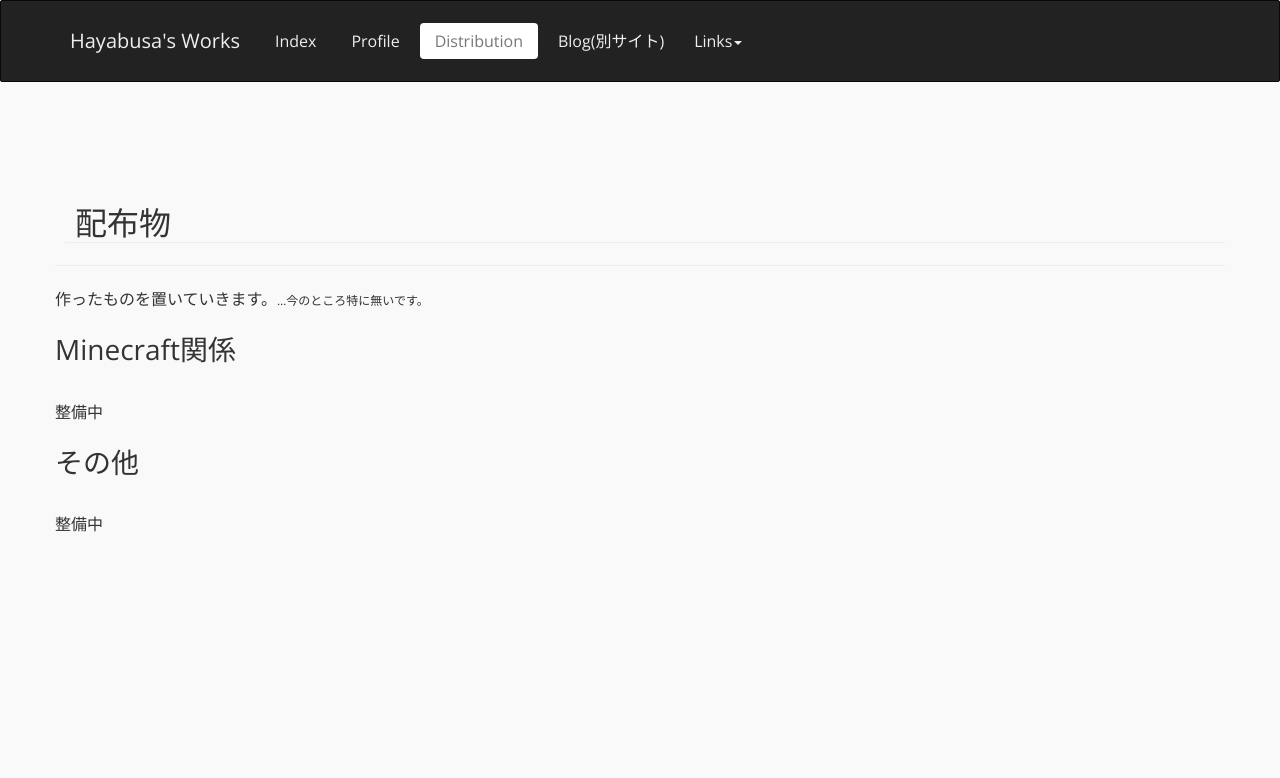
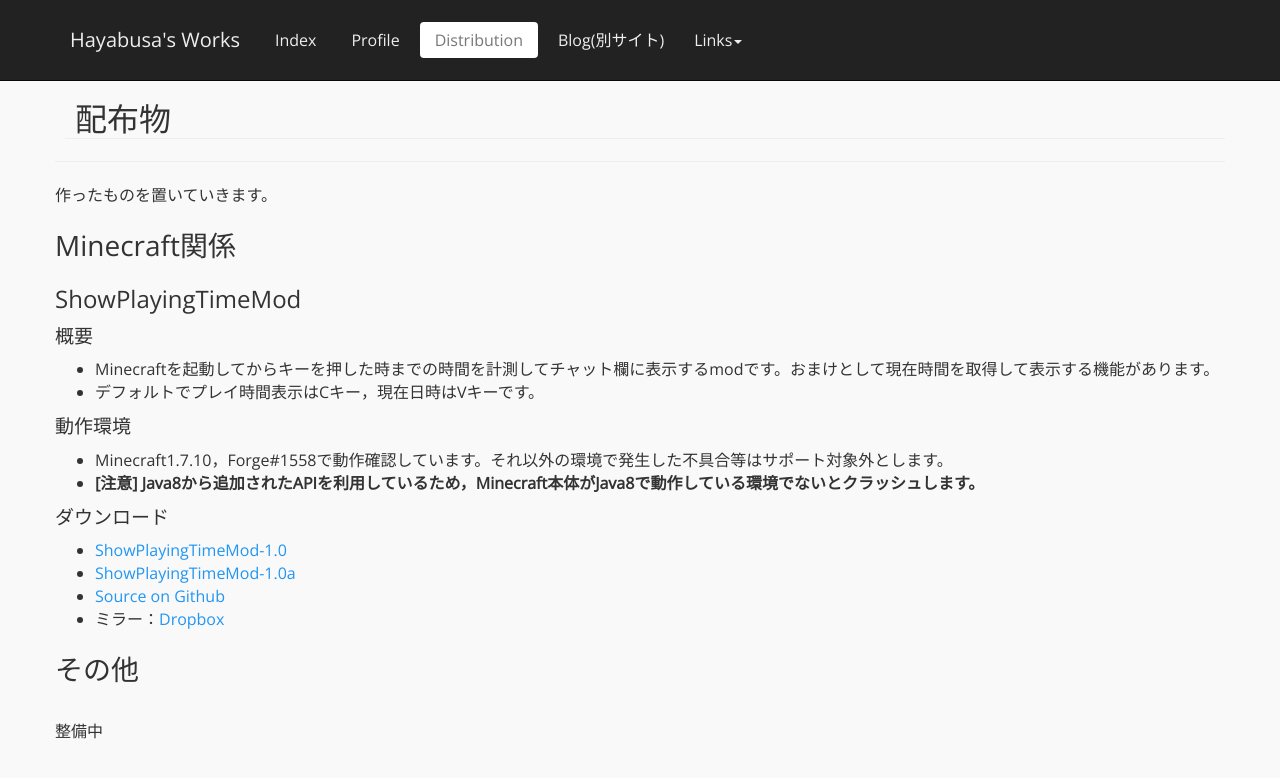
Before and after one commit to Hayabusa58/Hayabusa-s-works, a plain HTML site: page distribution.html in a window 1280 px wide. Drawn offline with nearby package versions, Linux system fonts and the light colour scheme.

Commit message:
Add ShowplayingTimeMod add -ShowplayingTimeModの項目を追加 modify -ナビゲーションバーをトップに固定するように変更

```diff
--- a/distribution.html
+++ b/distribution.html
@@ -18,7 +18,7 @@
     <![endif]-->
   </head>
   <body>
-<nav class="navbar navbar-inverse" role="navigation">
+<nav class="navbar navbar-inverse navbar-fixed-top" role="navigation">
     <div class="container">
         <!-- ヘッダ情報 -->
         <div class="navbar-header">
@@ -70,9 +70,25 @@
                 <div class="page-header">
                     <h1 class="page-header">配布物</h1>
 		    </div>
-		    <p>作ったものを置いていきます。<small>…今のところ特に無いです。</small></p>
+		    <p>作ったものを置いていきます。</p>
 		    <h2>Minecraft関係</h2>
-		    <br>整備中</br>
+		    <h3>ShowPlayingTimeMod</h3>
+		    <h4>概要</h4>
+		    <ul type="disc">
+		   <li>Minecraftを起動してからキーを押した時までの時間を計測してチャット欄に表示するmodです。おまけとして現在時間を取得して表示する機能があります。</li>
+		   <li>デフォルトでプレイ時間表示はCキー，現在日時はVキーです。</li>
+		   </ul>
+		   <h4>動作環境</h4>
+		   <ul type="disc">
+		  <li>Minecraft1.7.10，Forge#1558で動作確認しています。それ以外の環境で発生した不具合等はサポート対象外とします。</li>
+		  <li><b>[注意] Java8から追加されたAPIを利用しているため，Minecraft本体がJava8で動作している環境でないとクラッシュします。</b></li>
+		  </ul>
+		  <h4>ダウンロード</h4>
+		   <ul type="disc"><li><a href=http://peregrine.me/files/mcmod/ShowPlayingTimeMod-1.0.jar>ShowPlayingTimeMod-1.0</a></li>
+		   <li><a href=http://peregrine.me/files/mcmod/ShowPlayingTimeMod-1.0a.jar>ShowPlayingTimeMod-1.0a</a></li>
+		   <li><a href=https://github.com/Hayabusa58/ShowPlayingTimeMod>Source on Github</a></li>
+		   <li>ミラー：<a href=https://www.dropbox.com/home/mod%EF%BC%88%E3%83%9F%E3%83%A9%E3%83%BC%EF%BC%89/1.7.10>Dropbox</a></li>
+		   </ul>
 		    <h2>その他</h2>
 		    <br>整備中</br>
 
```
Also changed, not shown: index.html (+1 -1 lines), profile.html (+1 -1 lines).
